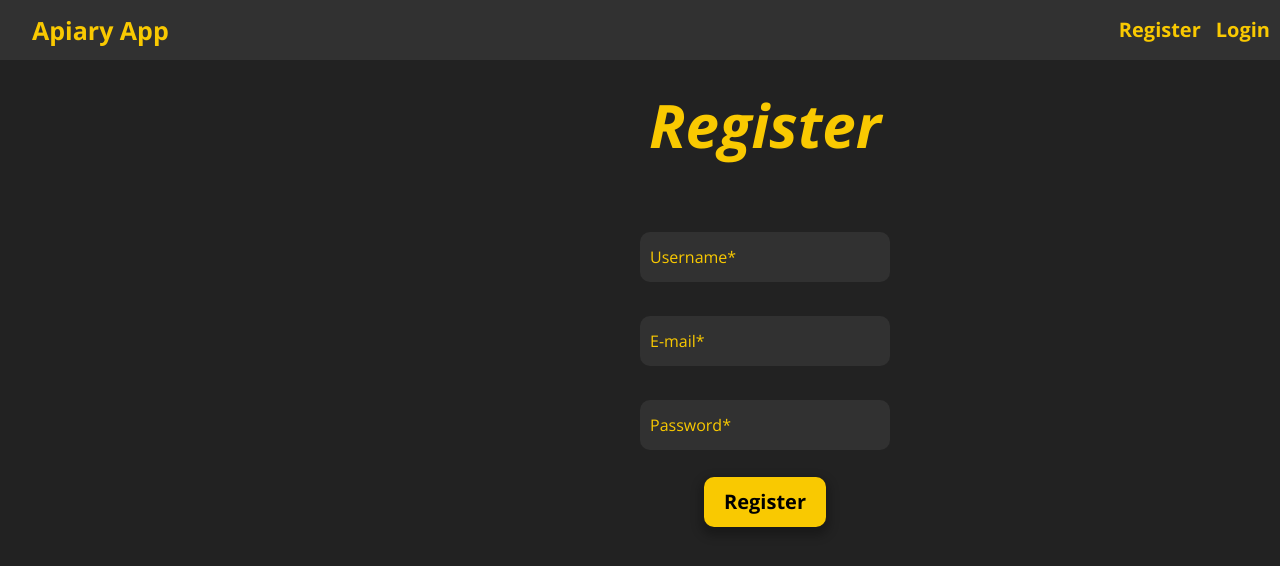
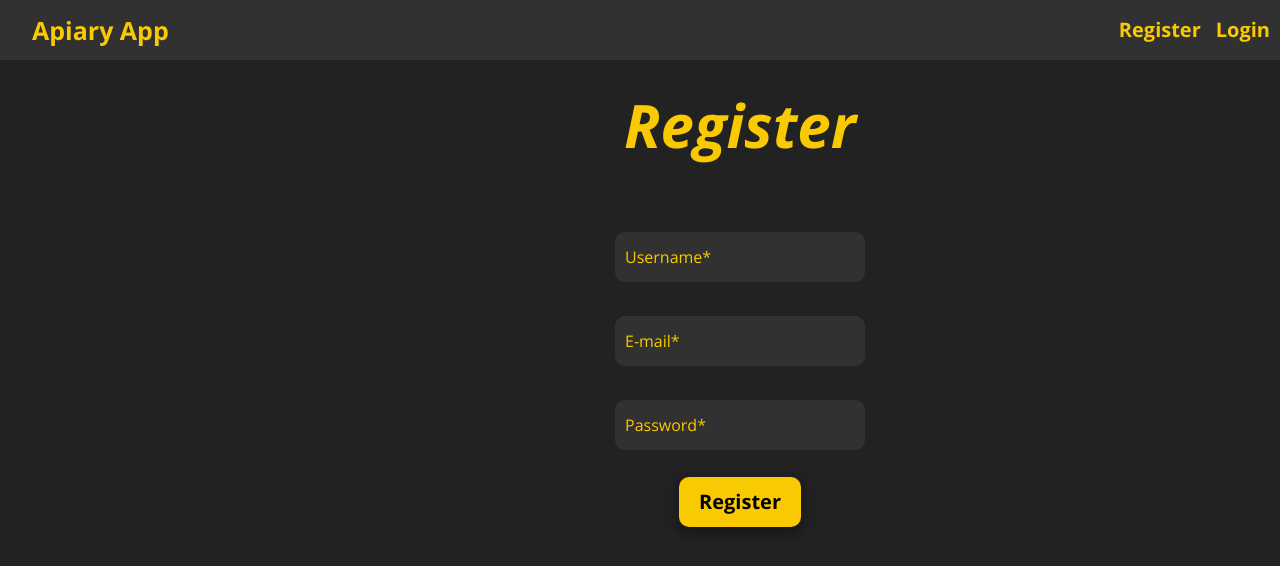
Before and after one commit to martinjakubec/apiary-vue, a Vue app in the folder public/: page /register in a window 1280 px wide. Shown: the top 566 px of the page. Built offline with nearby package versions, Linux system fonts and the light colour scheme.

Commit message:
remove keep alive force updates on Hives component

```diff
--- a/public/src/App.vue
+++ b/public/src/App.vue
@@ -15,10 +15,10 @@
       @user-logged-in="handleUserLogin"
     >
       <template v-slot="{Component}">
-        <keep-alive v-if="isUserLoggedIn">
+        <!-- <keep-alive v-if="isUserLoggedIn">
           <component :is="Component" :key="$route.fullPath" />
-        </keep-alive>
-        <component v-else :is="Component" :key="$route.fullPath" />
+        </keep-alive> -->
+        <component :is="Component" :key="$route.fullPath" />
       </template>
     </router-view>
   </div>
@@ -134,6 +134,8 @@ export default {
 <style lang="scss">
 .router-view {
   padding-left: 250px;
+  padding-right: 50px;
   padding-top: 35px;
+  padding-bottom: 40px;
 }
 </style>
```
